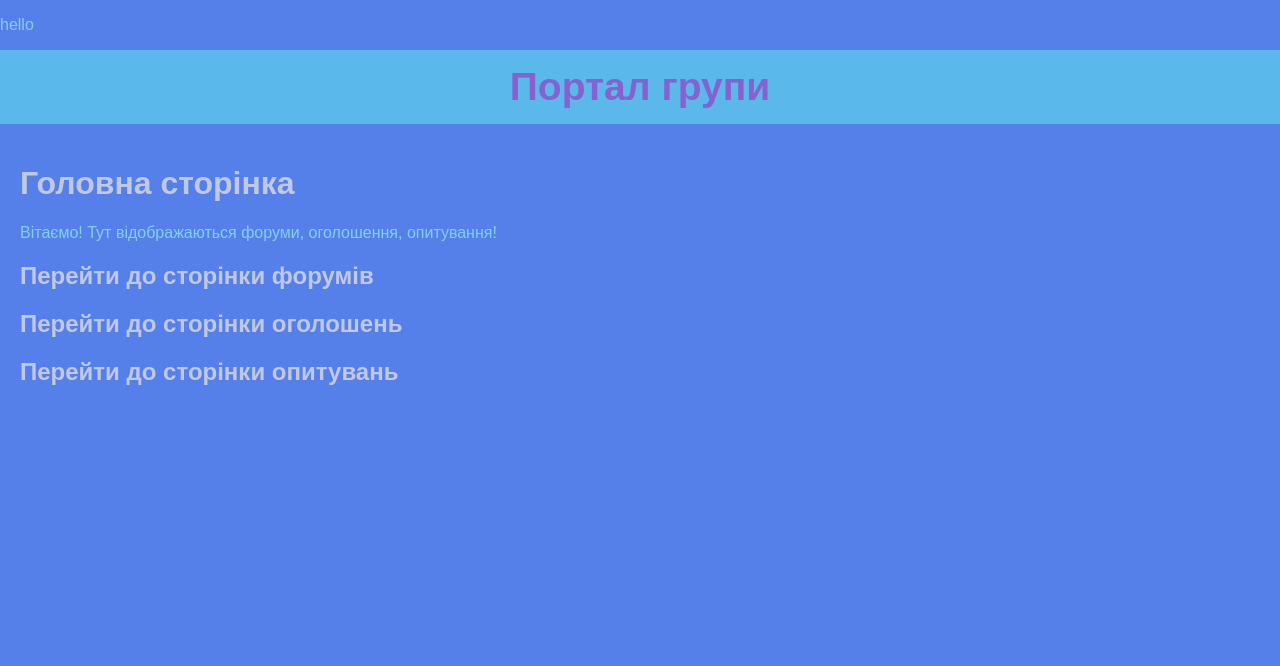
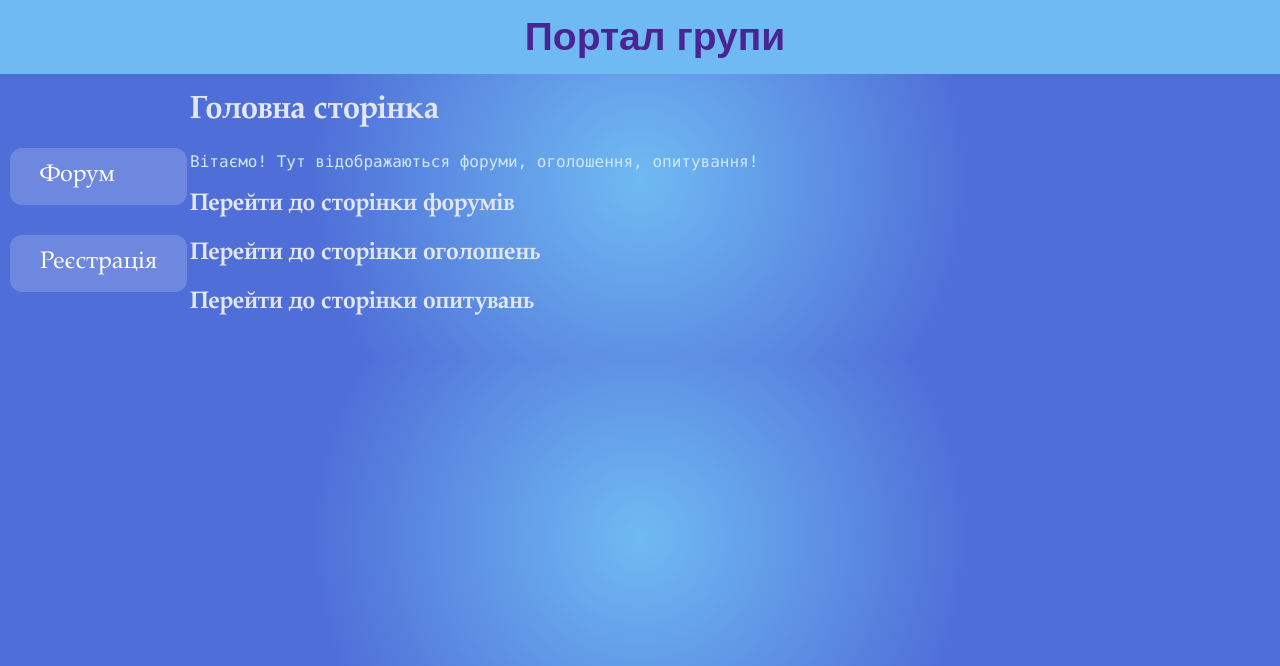
Before and after one commit to AlexandrRofficial/Online_Portal_Project, a Django app: page / in a window 1280 px wide. Shown: the top 666 px of the page. Run offline with Django 5.2, Linux system fonts and the light colour scheme.

Commit message:
git commit

```diff
--- a/main_page_app/templates/index.html
+++ b/main_page_app/templates/index.html
@@ -6,27 +6,70 @@
 
     <style>
         body {
-            font-family: Arial, sans-serif;
             margin: 0;
             padding: 0;
-            background-color: #5680e9;
+            background: radial-gradient(circle,rgba(111, 186, 242, 1) 0%, rgba(79, 110, 216, 1) 50%);
         }
         .navbar {
-            background-color: #5ab9ea;
-            color: #8860D0;
+            position: fixed;
+            top: 0;
+            left: 0;
+            width: 100%;
+            z-index: 1000;
+            font-family: Luminari, fantasy;
+            background-color: #6fbaf2;
+            color: #4b2494;
             padding: 15px;
             text-align: center;
             font-size: 39px
         }
         .container {
             padding: 20px;
+            max-width: 900px;
+            margin: 0 auto;
+            padding: 20px;
         }
         h1, h2 {
-            color: #C1C8E4;
+            color: #e2e6f5;
+            font-family:Garamond, serif;
         }
         p {
-            color: #84CEEB;
+            color: #d0e6fa;
+            font-family:"Lucida Console", "Courier New", monospace;
         }
+
+    .button-container {
+        margin-top: 30px;
+    }
+
+    .btn {
+    display: in-line block;
+    flex-direction: column;
+    padding: 14px 30px;
+    margin: 10px;
+    background: rgba(255, 255, 255, 0.18);
+    color: #ffffff;
+    font-family: Garamond, serif;
+    font-size: 24px;
+    border-radius: 12px;
+    text-decoration: none;
+    transition: 0.25s ease;
+    backdrop-filter: blur(3px);
+    }
+
+    .btn:hover {
+    background: rgba(255, 255, 255, 0.35);
+    transform: scale(1.05);
+    }
+    .button-block {
+        float: left;
+        display: flex;
+        justify-content: center;
+        flex-direction: column;
+        gap: 10px;
+        margin-top: -220px;
+    }
+
     </style>
     <p>hello</p>
 </head>
@@ -50,7 +93,11 @@
     <h2>Перейти до сторінки оголошень</h2>
 
     <h2>Перейти до сторінки опитувань</h2>
+</div>
 
+<div class="button-block">
+    <a href="forum1.html" class="btn">Форум</a>
+    <a href="register2.html" class="btn">Реєстрація</a>
 </div>
 
 </body>
```
